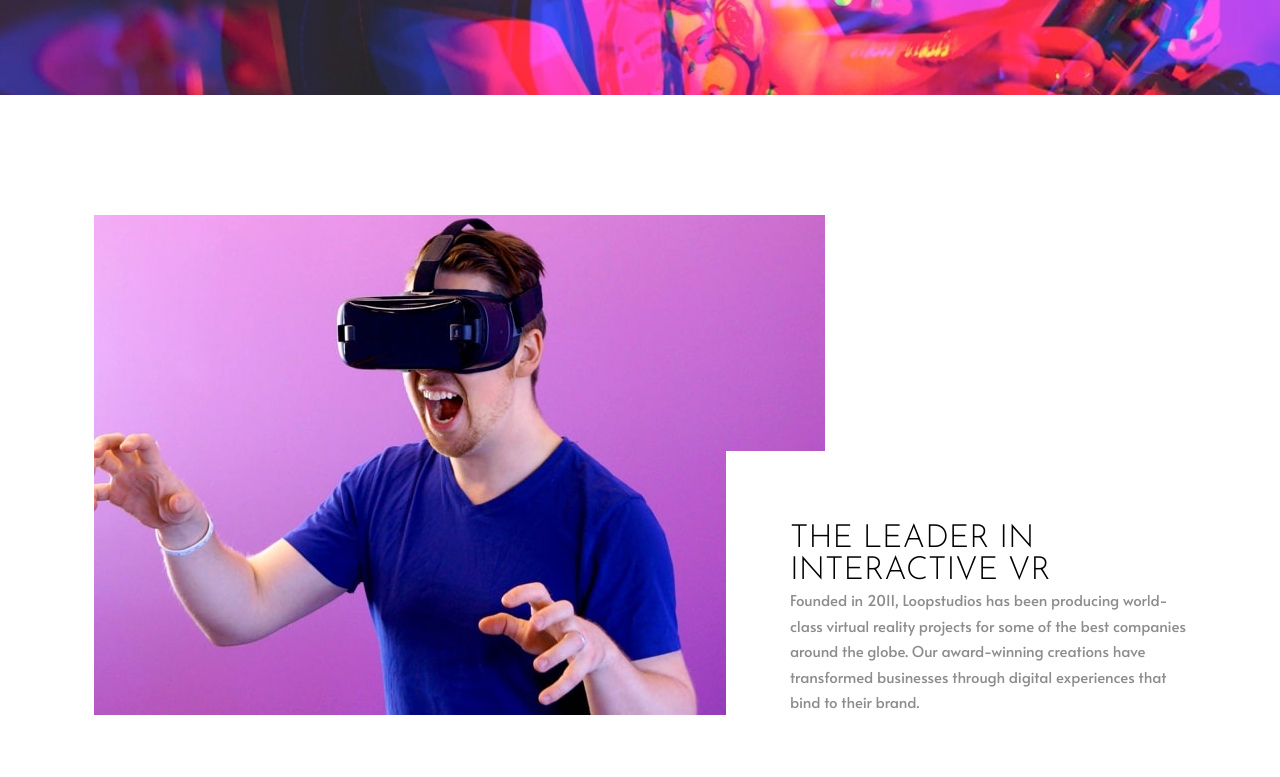
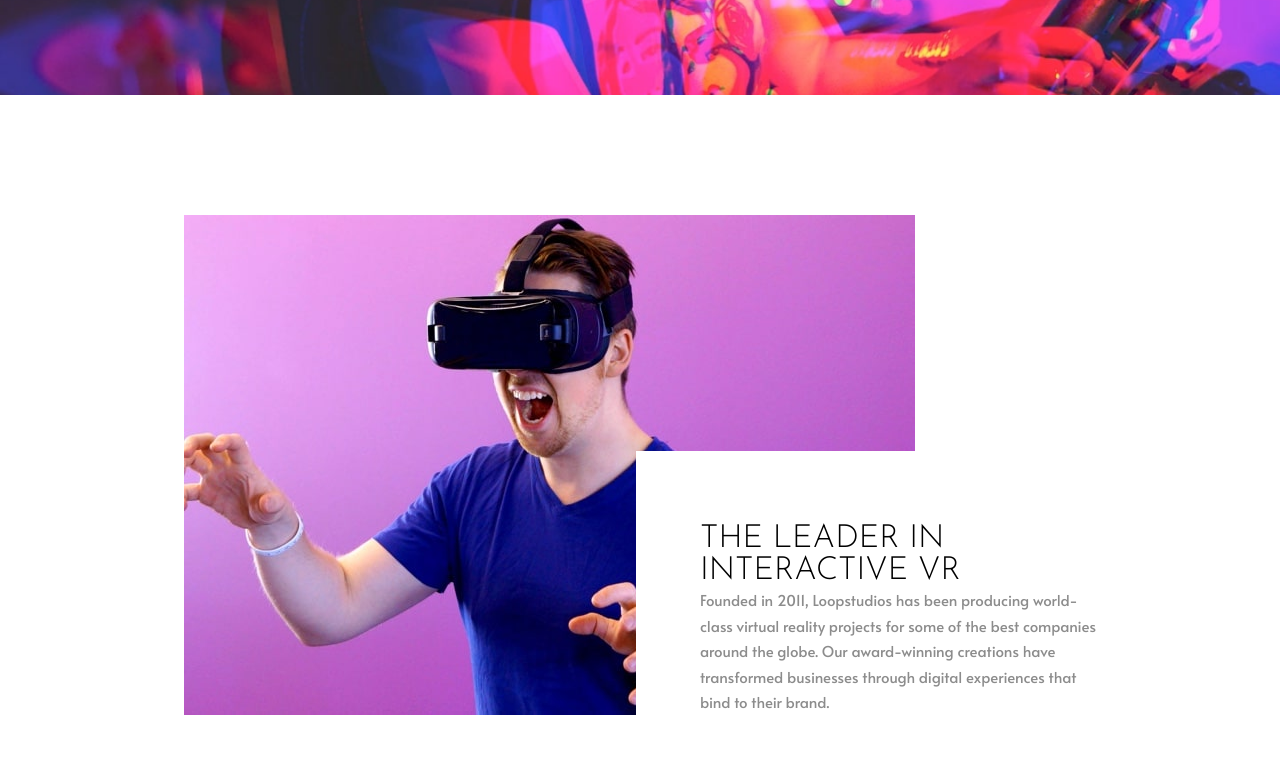
Before and after one commit to al-ameen36/loopstudios-landing-page, a website: page index.html in a window 1280 px wide. Shown: the part 355-1132 px from the top of the page. Drawn offline with nearby package versions, Linux system fonts and the light colour scheme.

Commit message:
fix container getting too wide on larger screens

```diff
--- a/css/style.css
+++ b/css/style.css
@@ -20,6 +20,15 @@ h2 {
 
 img {
   max-width: 100%;
+}
+
+.container,
+.container-lg,
+.container-md,
+.container-sm,
+.container-xl,
+.container-xxl {
+  max-width: 960px;
 }
 
 .hover-underline,
```
Also changed, not shown: 1 other file.
